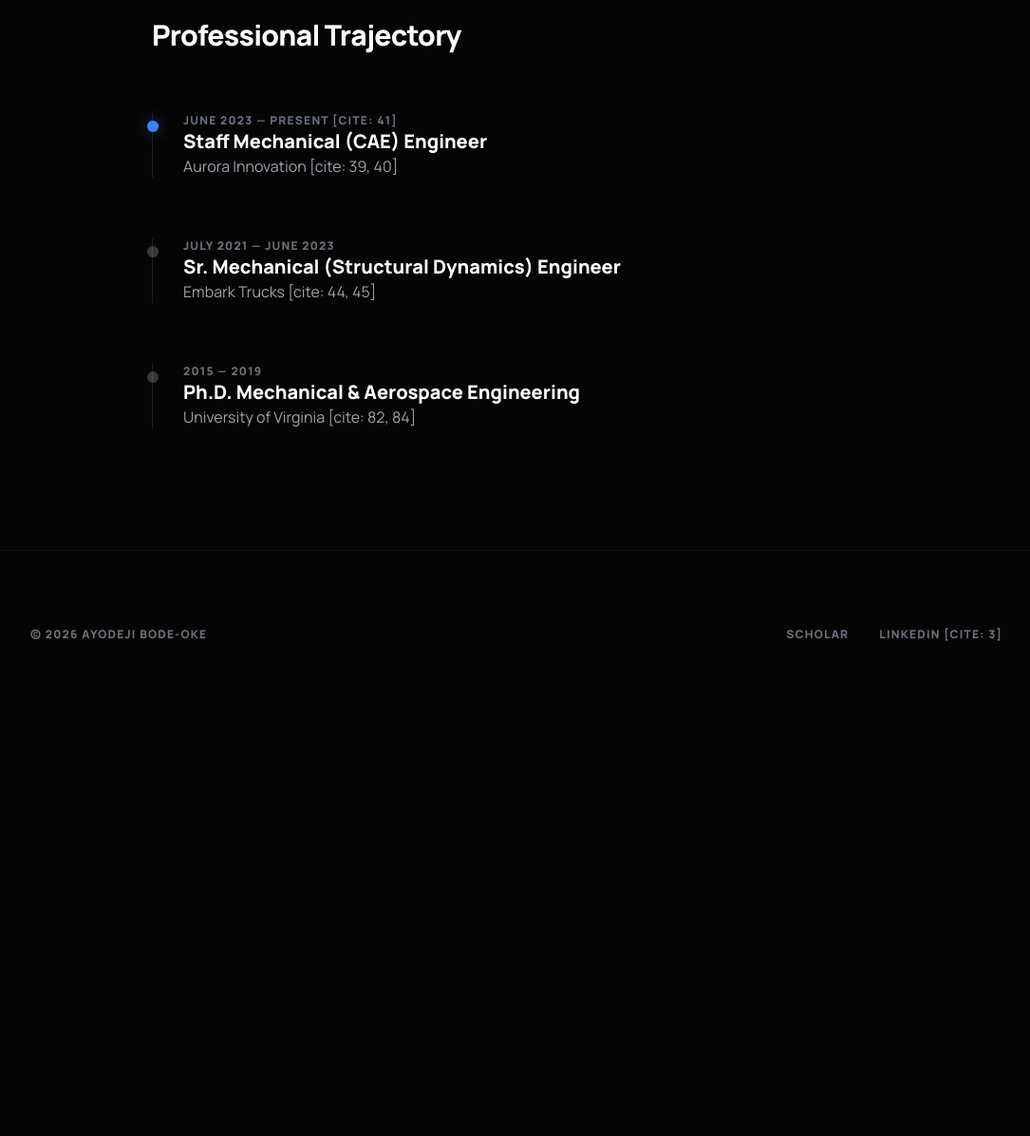
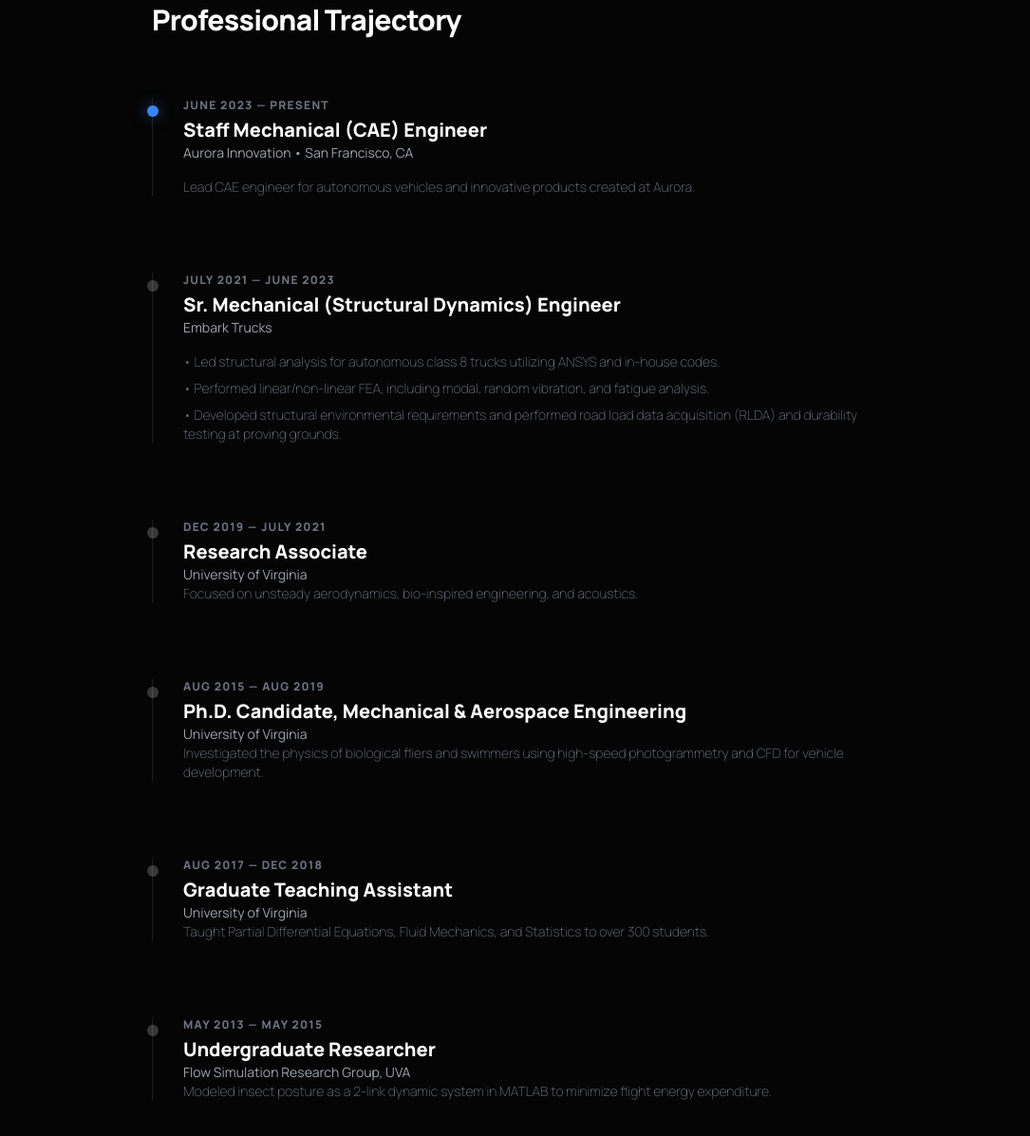
Before and after one commit to atb5dc/my_personal_website, a plain HTML site: page index.html in a window 1280 px wide. Shown: the part 1550-2746 px from the top of the page at 95% size, without its empty margins (96-1181 px from the left). Before the commit the page ends 2306 px from the top, so only its background shows below. Drawn offline with nearby package versions, Linux system fonts and the light colour scheme.

Commit message:
Update index.html

```diff
--- a/index.html
+++ b/index.html
@@ -33,7 +33,7 @@
                     Solving complex <span class="text-gray-500">physical systems.</span>
                 </h1>
                 <p class="text-xl text-gray-400 font-light max-w-xl">
-                    Ph.D. specializing in <span class="text-white">FEA & CFD</span> simulations for cutting-edge autonomous and aerospace applications[cite: 24, 28]. Currently leading CAE initiatives at Aurora[cite: 40].
+                    Ph.D. specializing in <span class="text-white">FEA & CFD</span> simulations for cutting-edge autonomous and aerospace applications. Currently leading CAE initiatives at Aurora.
                 </p>
                 <div class="mt-10 flex space-x-4">
                     <a href="https://scholar.google.com/citations?user=XRD6NW8AAAAJ&hl=en" target="_blank" class="bg-white text-black px-6 py-3 rounded-full font-bold text-sm hover:bg-blue-500 hover:text-white transition">View Publications</a>
@@ -52,12 +52,12 @@
                 <div class="glass-card hover-accent p-6 rounded-3xl group">
                     <img src="assets/gif/flight/SM3-backwardflight_flowfeatures.gif" class="rounded-2xl mb-8 aspect-video object-cover w-full group-hover:scale-[1.02] transition">
                     <h3 class="text-2xl font-bold mb-3">Insect Aerodynamics</h3>
-                    <p class="text-gray-400 font-light text-sm mb-4">Investigating low Reynolds number flight and body dynamics adjustments through airframe morphing[cite: 62, 78].</p>
+                    <p class="text-gray-400 font-light text-sm">Investigating low Reynolds number flight and body dynamics adjustments through airframe morphing to optimize maneuvers.</p>
                 </div>
                 <div class="glass-card hover-accent p-6 rounded-3xl group">
                     <img src="assets/gif/swimming/babytrout.gif" class="rounded-2xl mb-8 aspect-video object-cover w-full group-hover:scale-[1.02] transition">
                     <h3 class="text-2xl font-bold mb-3">Aquatic Propulsion</h3>
-                    <p class="text-gray-400 font-light text-sm mb-4">Elucidating physics regarding optimal unsteady propulsion via shape change and morphing of swimmers[cite: 68].</p>
+                    <p class="text-gray-400 font-light text-sm">Elucidating physics regarding optimal unsteady propulsion via shape change and morphing of swimmers.</p>
                 </div>
             </div>
         </div>
@@ -66,24 +66,57 @@
     <section id="experience" class="py-32 px-6">
         <div class="max-w-3xl mx-auto">
             <h2 class="text-3xl font-bold mb-16 tracking-tight">Professional Trajectory</h2>
-            <div class="space-y-16">
+            <div class="space-y-20">
                 <div class="relative pl-8 border-l border-white/10">
                     <div class="absolute w-3 h-3 bg-blue-500 rounded-full -left-[6.5px] top-2 shadow-[0_0_15px_rgba(59,130,246,0.5)]"></div>
-                    <div class="text-xs font-bold uppercase tracking-widest text-gray-500">June 2023 — Present [cite: 41]</div>
-                    <h4 class="text-xl font-bold">Staff Mechanical (CAE) Engineer</h4>
-                    <p class="text-gray-400">Aurora Innovation [cite: 39, 40]</p>
+                    <div class="text-xs font-bold uppercase tracking-widest text-gray-500">June 2023 — Present</div>
+                    <h4 class="text-xl font-bold mt-1">Staff Mechanical (CAE) Engineer</h4>
+                    <p class="text-gray-400 text-sm mb-4">Aurora Innovation • San Francisco, CA</p>
+                    <p class="text-gray-500 text-sm font-light">Lead CAE engineer for autonomous vehicles and innovative products created at Aurora.</p>
                 </div>
+
                 <div class="relative pl-8 border-l border-white/10">
                     <div class="absolute w-3 h-3 bg-white/20 rounded-full -left-[6.5px] top-2"></div>
-                    <div class="text-xs font-bold uppercase tracking-widest text-gray-500">July 2021 — June 2023 </div>
-                    <h4 class="text-xl font-bold">Sr. Mechanical (Structural Dynamics) Engineer</h4>
-                    <p class="text-gray-400">Embark Trucks [cite: 44, 45]</p>
+                    <div class="text-xs font-bold uppercase tracking-widest text-gray-500">July 2021 — June 2023</div>
+                    <h4 class="text-xl font-bold mt-1">Sr. Mechanical (Structural Dynamics) Engineer</h4>
+                    <p class="text-gray-400 text-sm mb-4">Embark Trucks</p>
+                    <ul class="text-gray-500 text-sm font-light space-y-2">
+                        <li>• Led structural analysis for autonomous class 8 trucks utilizing ANSYS and in-house codes.</li>
+                        <li>• Performed linear/non-linear FEA, including modal, random vibration, and fatigue analysis.</li>
+                        <li>• Developed structural environmental requirements and performed road load data acquisition (RLDA) and durability testing at proving grounds.</li>
+                    </ul>
                 </div>
+
                 <div class="relative pl-8 border-l border-white/10">
                     <div class="absolute w-3 h-3 bg-white/20 rounded-full -left-[6.5px] top-2"></div>
-                    <div class="text-xs font-bold uppercase tracking-widest text-gray-500">2015 — 2019 </div>
-                    <h4 class="text-xl font-bold">Ph.D. Mechanical & Aerospace Engineering</h4>
-                    <p class="text-gray-400">University of Virginia [cite: 82, 84]</p>
+                    <div class="text-xs font-bold uppercase tracking-widest text-gray-500">Dec 2019 — July 2021</div>
+                    <h4 class="text-xl font-bold mt-1">Research Associate</h4>
+                    <p class="text-gray-400 text-sm">University of Virginia</p>
+                    <p class="text-gray-500 text-sm font-light">Focused on unsteady aerodynamics, bio-inspired engineering, and acoustics.</p>
+                </div>
+
+                <div class="relative pl-8 border-l border-white/10">
+                    <div class="absolute w-3 h-3 bg-white/20 rounded-full -left-[6.5px] top-2"></div>
+                    <div class="text-xs font-bold uppercase tracking-widest text-gray-500">Aug 2015 — Aug 2019</div>
+                    <h4 class="text-xl font-bold mt-1">Ph.D. Candidate, Mechanical & Aerospace Engineering</h4>
+                    <p class="text-gray-400 text-sm">University of Virginia</p>
+                    <p class="text-gray-500 text-sm font-light">Investigated the physics of biological fliers and swimmers using high-speed photogrammetry and CFD for vehicle development.</p>
+                </div>
+
+                <div class="relative pl-8 border-l border-white/10">
+                    <div class="absolute w-3 h-3 bg-white/20 rounded-full -left-[6.5px] top-2"></div>
+                    <div class="text-xs font-bold uppercase tracking-widest text-gray-500">Aug 2017 — Dec 2018</div>
+                    <h4 class="text-xl font-bold mt-1">Graduate Teaching Assistant</h4>
+                    <p class="text-gray-400 text-sm">University of Virginia</p>
+                    <p class="text-gray-500 text-sm font-light">Taught Partial Differential Equations, Fluid Mechanics, and Statistics to over 300 students.</p>
+                </div>
+
+                <div class="relative pl-8 border-l border-white/10">
+                    <div class="absolute w-3 h-3 bg-white/20 rounded-full -left-[6.5px] top-2"></div>
+                    <div class="text-xs font-bold uppercase tracking-widest text-gray-500">May 2013 — May 2015</div>
+                    <h4 class="text-xl font-bold mt-1">Undergraduate Researcher</h4>
+                    <p class="text-gray-400 text-sm">Flow Simulation Research Group, UVA</p>
+                    <p class="text-gray-500 text-sm font-light">Modeled insect posture as a 2-link dynamic system in MATLAB to minimize flight energy expenditure.</p>
                 </div>
             </div>
         </div>
@@ -94,7 +127,8 @@
             <p>© 2026 Ayodeji Bode-Oke</p>
             <div class="flex space-x-8 mt-6 md:mt-0">
                 <a href="https://scholar.google.com/citations?user=XRD6NW8AAAAJ&hl=en" target="_blank" class="hover:text-white transition">Scholar</a>
-                <a href="https://www.linkedin.com/in/ayodejibode-oke" target="_blank" class="hover:text-white transition">LinkedIn [cite: 3]</a>
+                <a href="https://www.linkedin.com/in/ayodejibode-oke" target="_blank" class="hover:text-white transition">LinkedIn</a>
+                <a href="mailto:atbodeoke@gmail.com" class="hover:text-white transition">Email</a>
             </div>
         </div>
     </footer>
```
